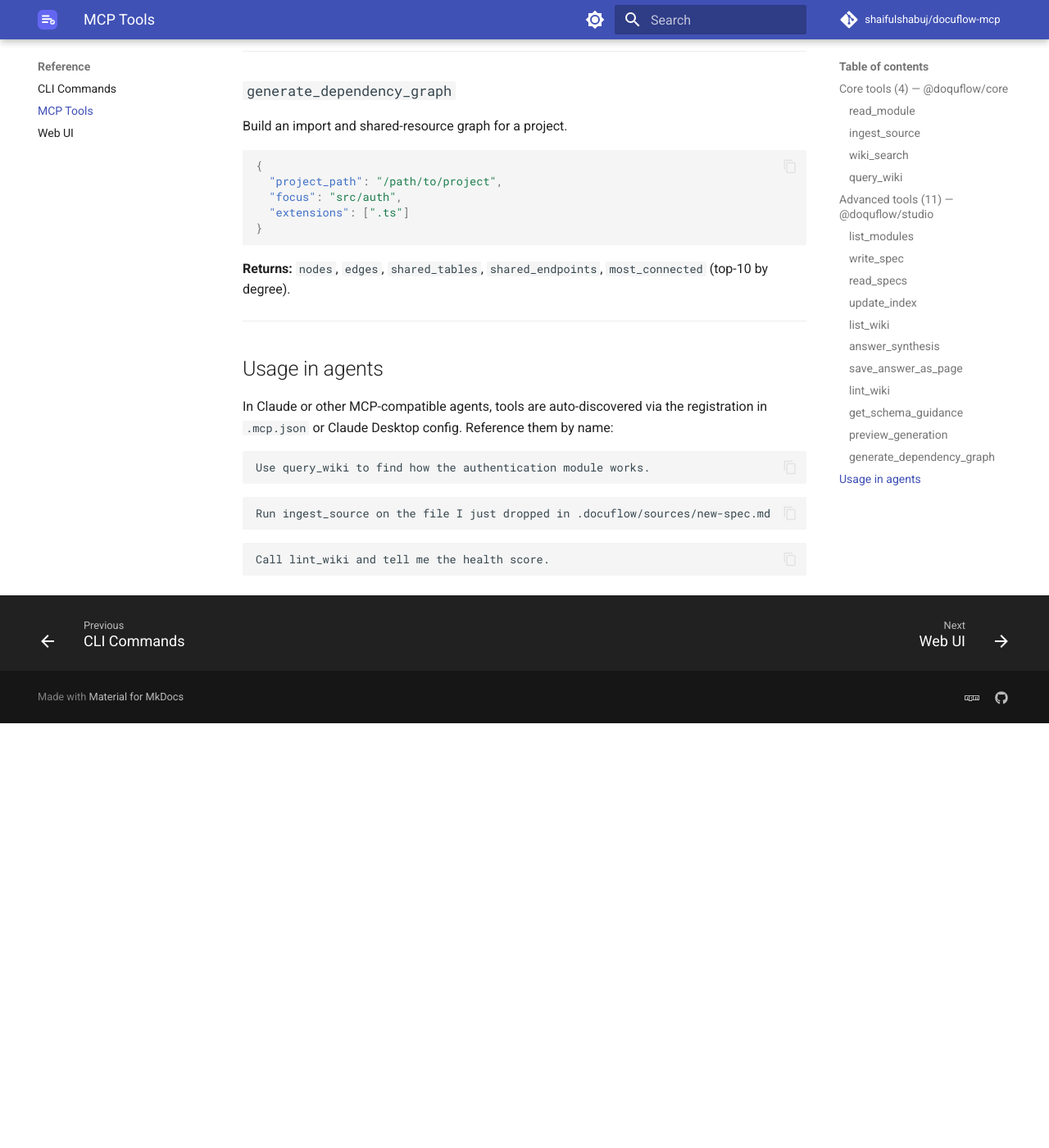
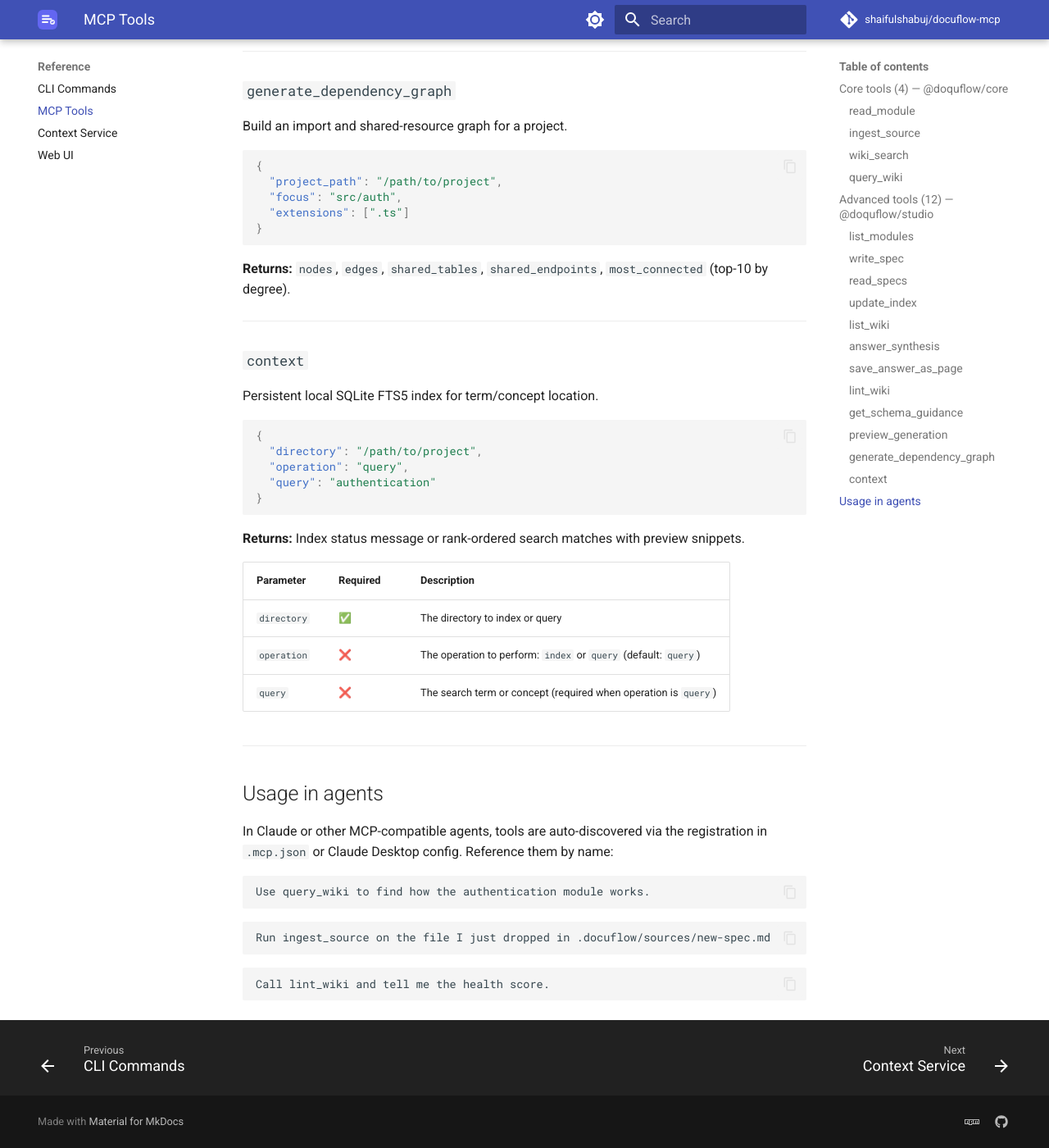
Before and after one commit to shaifulshabuj/docuflow-mcp, an MkDocs documentation site: the page built from mkdocs-docs/reference/mcp-tools.md, in a window 1280 px wide and 1400 px high, scrolled down 5069 px. Shown: the whole window at 82% size. Built offline with MkDocs 1.6.1 and Material for MkDocs 9.7.7, drawn with Linux system fonts in a browser that asks for light colours; comment, search, counter and statistics services are not loaded; the version menu is left out; before the commit the page ends 5951 px from its top, so only the background shows below that; some of the changed text lies outside the part shown.

Commit message:
docs: add Context Service reference documentation

````diff
--- a/mkdocs-docs/reference/mcp-tools.md
+++ b/mkdocs-docs/reference/mcp-tools.md
@@ -79,7 +79,7 @@ Main Q&A interface. Searches the wiki and synthesises a markdown answer.
 
 ---
 
-## Advanced tools (11) — `@doquflow/studio`
+## Advanced tools (12) — `@doquflow/studio`
 
 ### `list_modules`
 
@@ -253,6 +253,28 @@ Build an import and shared-resource graph for a project.
 
 ---
 
+### `context`
+
+Persistent local SQLite FTS5 index for term/concept location.
+
+```json
+{
+  "directory": "/path/to/project",
+  "operation": "query",
+  "query": "authentication"
+}
+```
+
+**Returns:** Index status message or rank-ordered search matches with preview snippets.
+
+| Parameter | Required | Description |
+|-----------|----------|-------------|
+| `directory` | ✅ | The directory to index or query |
+| `operation` | ❌ | The operation to perform: `index` or `query` (default: `query`) |
+| `query` | ❌ | The search term or concept (required when operation is `query`) |
+
+---
+
 ## Usage in agents
 
 In Claude or other MCP-compatible agents, tools are auto-discovered via the registration in `.mcp.json` or Claude Desktop config. Reference them by name:
--- a/mkdocs.yml
+++ b/mkdocs.yml
@@ -93,6 +93,7 @@ nav:
   - Reference:
     - CLI Commands: reference/cli.md
     - MCP Tools: reference/mcp-tools.md
+    - Context Service: reference/context.md
     - Web UI: reference/web-ui.md
   - Guides:
     - Agent Integration: guides/agent-integration.md
````
Also changed, not shown: other parts of mkdocs-docs/reference/mcp-tools.md (+1 -1 lines), mkdocs-docs/reference/context.md (added, +80 -0 lines).
